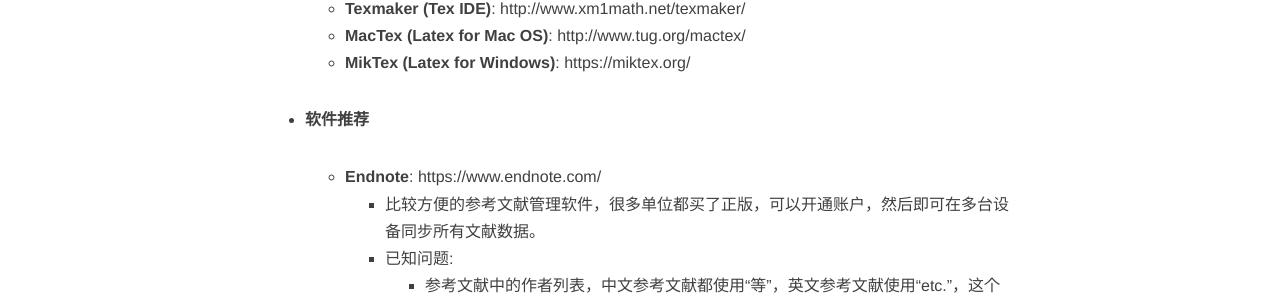
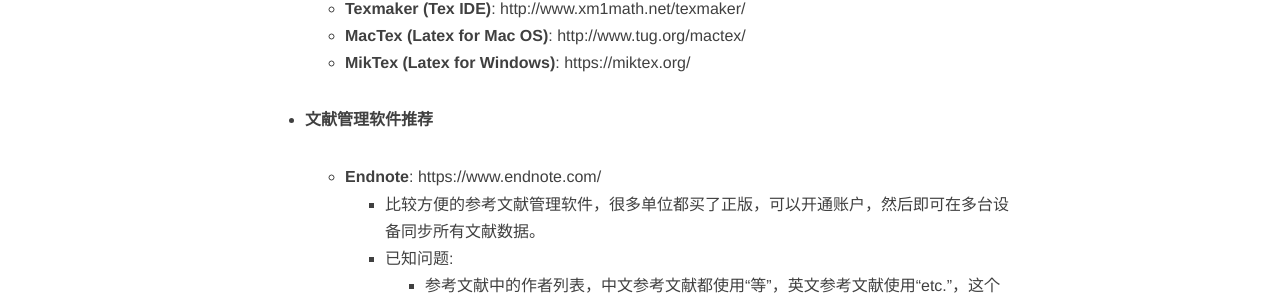
Before and after one commit to CryoECNU/cryoecnu.github.io, a Jekyll site: the page built from xtech.md, in a window 1280 px wide. Shown: the part 1307-1607 px from the top of the page. Built offline with Jekyll 4.4.1, drawn with Linux system fonts in a browser that asks for light colours; nearby versions of some CDN libraries.

Commit message:
Update xtech.md

```diff
--- a/xtech.md
+++ b/xtech.md
@@ -41,7 +41,7 @@
 	- **MikTex (Latex for Windows)**: [https://miktex.org/](https://miktex.org/)
 
 
-- **软件推荐**
+- **文献管理软件推荐**
 
 	- **Endnote**: [https://www.endnote.com/](https://www.endnote.com/)
 	   - 比较方便的参考文献管理软件，很多单位都买了正版，可以开通账户，然后即可在多台设备同步所有文献数据。
```
